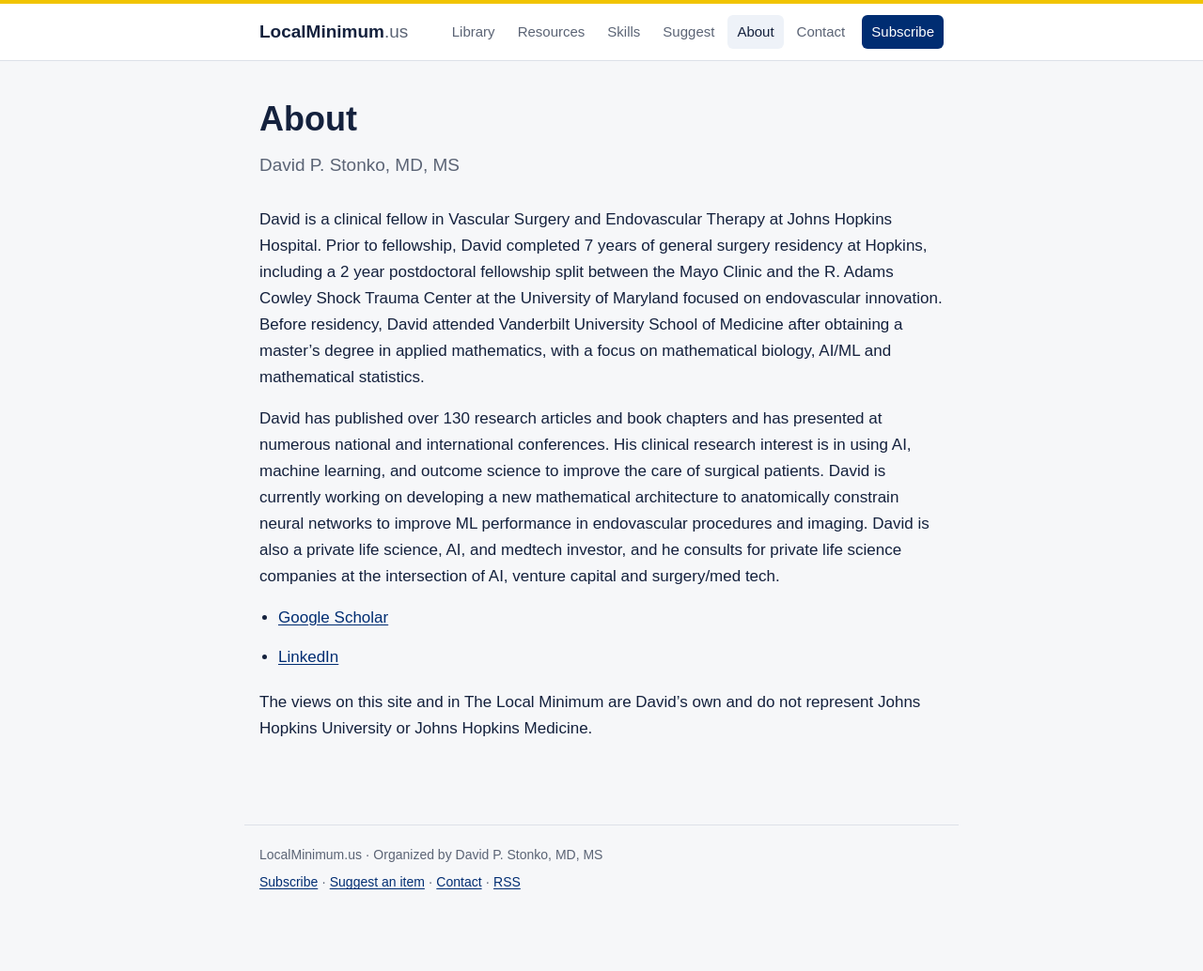
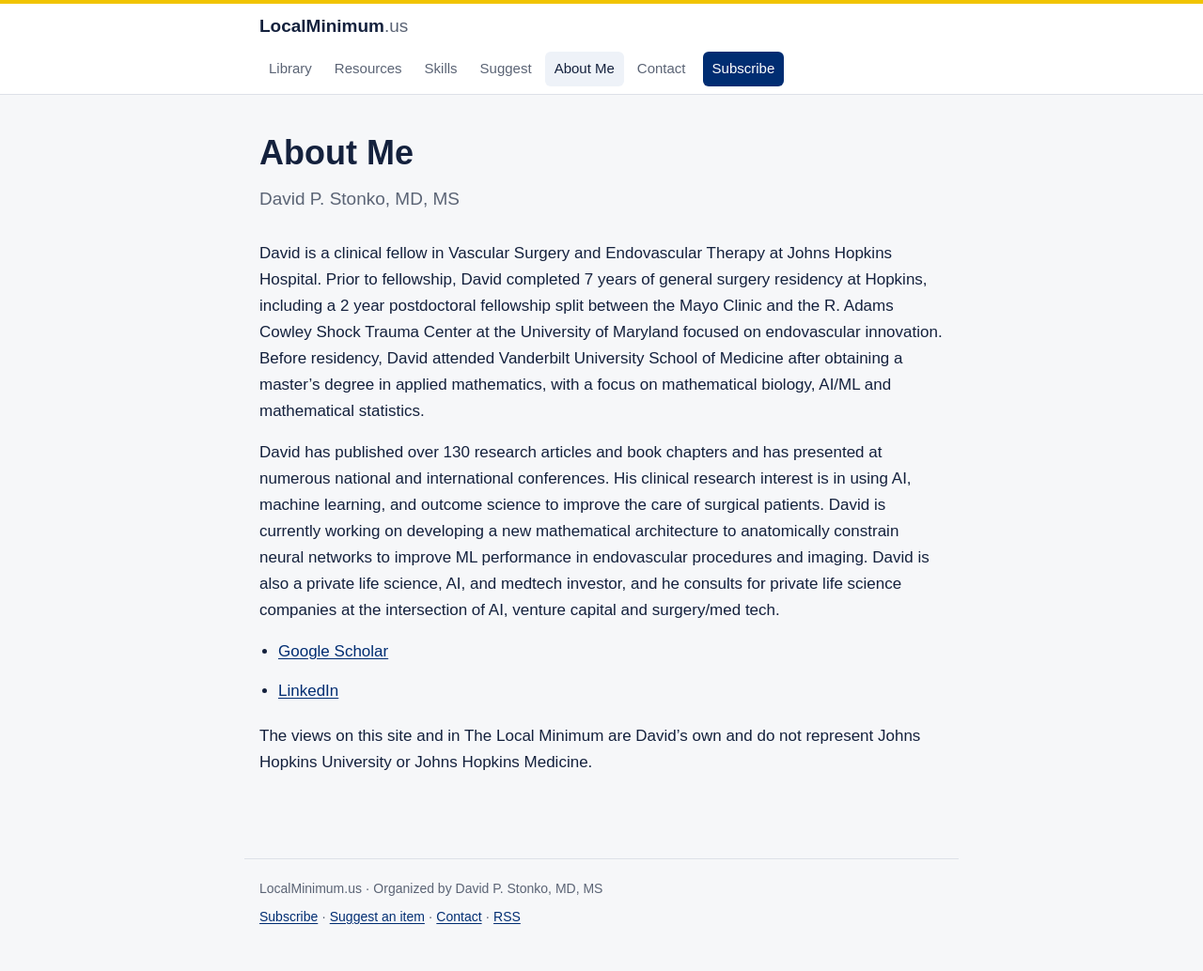
Before and after one commit to davidstonko/ai-surgery, a Jekyll site: the page built from docs/about/index.md, in a window 1280 px wide. Shown: the whole page at 94% size. Built offline with Jekyll 4.4.1, drawn with Linux system fonts in a browser that asks for light colours; before the commit the page ends 998 px from its top, so only the background shows below that.

Commit message:
About -> About Me

```diff
--- a/docs/_layouts/default.html
+++ b/docs/_layouts/default.html
@@ -17,7 +17,7 @@
       <a href="{{ '/resources/' | relative_url }}"{% if page.nav == 'resources' %} class="on"{% endif %}>Resources</a>
       <a href="{{ '/skills/' | relative_url }}"{% if page.nav == 'skills' %} class="on"{% endif %}>Skills</a>
       <a href="{{ '/submit.html' | relative_url }}">Suggest</a>
-      <a href="{{ '/about/' | relative_url }}"{% if page.nav == 'about' %} class="on"{% endif %}>About</a>
+      <a href="{{ '/about/' | relative_url }}"{% if page.nav == 'about' %} class="on"{% endif %}>About Me</a>
       <a href="{{ '/contact/' | relative_url }}"{% if page.nav == 'contact' %} class="on"{% endif %}>Contact</a>
       <a class="join" href="{{ '/subscribe/' | relative_url }}">Subscribe</a>
     </nav>
--- a/docs/about/index.md
+++ b/docs/about/index.md
@@ -1,10 +1,10 @@
 ---
 layout: default
-title: About
+title: About Me
 nav: about
 description: David P. Stonko, MD, MS, vascular surgery and endovascular therapy fellow at Johns Hopkins Hospital and author of The Local Minimum.
 ---
-# About
+# About Me
 
 <p class="lede">David P. Stonko, MD, MS</p>
 
--- a/docs/index.html
+++ b/docs/index.html
@@ -35,7 +35,7 @@ description: The Local Minimum, a weekly email on AI in surgery and medicine by
     <p>Free downloads that teach Claude recurring academic tasks: my Excel CV format, the official Hopkins ABMF CV format, and Department of Surgery presentations.</p>
   </li>
   <li>
-    <h2><a href="{{ '/about/' | relative_url }}">About</a></h2>
+    <h2><a href="{{ '/about/' | relative_url }}">About Me</a></h2>
     <p>Who writes this, with links to Google Scholar and LinkedIn.</p>
   </li>
   <li>
```
